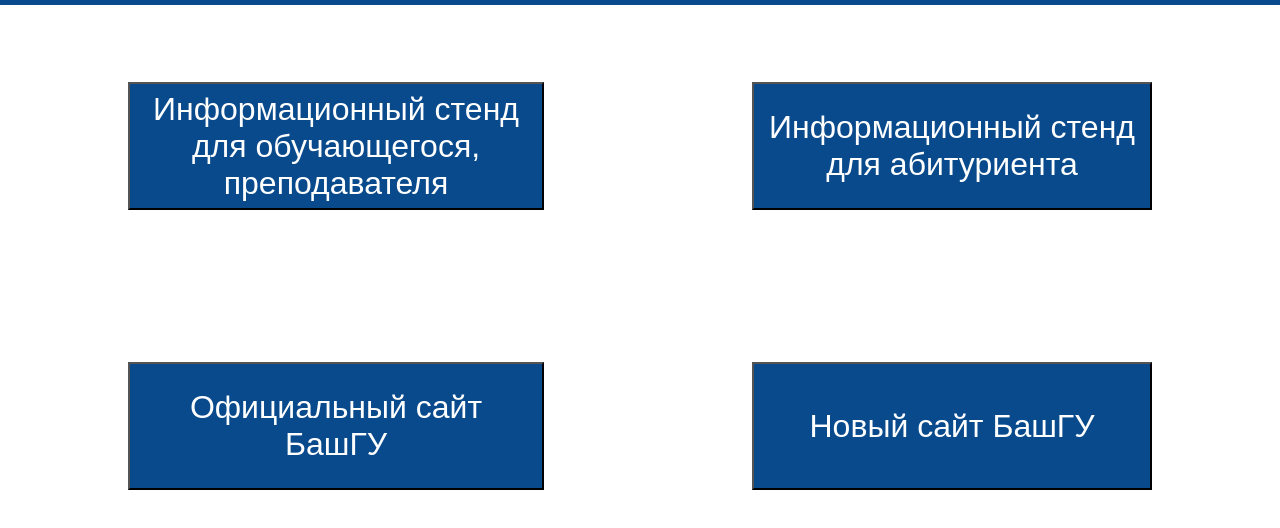
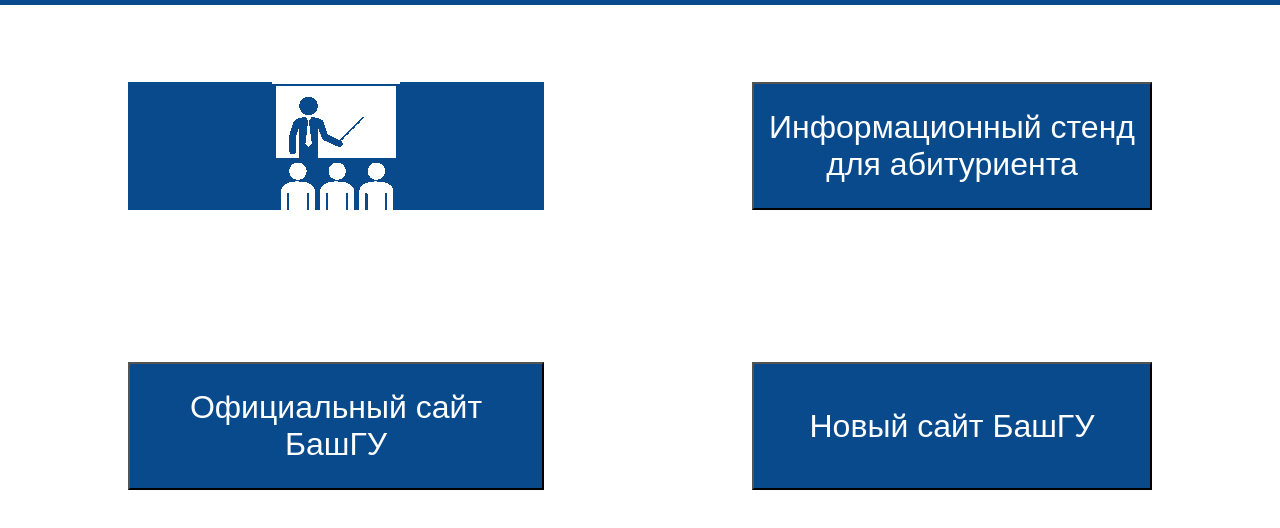
Before and after one commit to marbad-code/kiosk-bsu.github.io, a plain HTML site: page index.html in a window 1280 px wide. Shown: the part 78-606 px from the top of the page. Drawn offline with Linux system fonts and the light colour scheme.

Commit message:
Update index.html

```diff
--- a/index.html
+++ b/index.html
@@ -19,9 +19,9 @@
 	<img src="pictures/ПреподБ.png"/>
 	Информационный стенд<br>для обучающегося, преподавателя
 </div>
-<button id="id_311060" onclick="location.href='http://www.bashedu.ru/sveden'" >
+<!--<button id="id_311060" onclick="location.href='http://www.bashedu.ru/sveden'" >
 Информационный стенд<br>для обучающегося, преподавателя
-</button>
+</button>/-->
 <button id="id_311061" onclick="location.href='https://pk.bashedu.ru/'">
 Информационный стенд для абитуриента
 </button><button id="id_311083" onclick="location.href='http://www.bashedu.ru/'">
```
